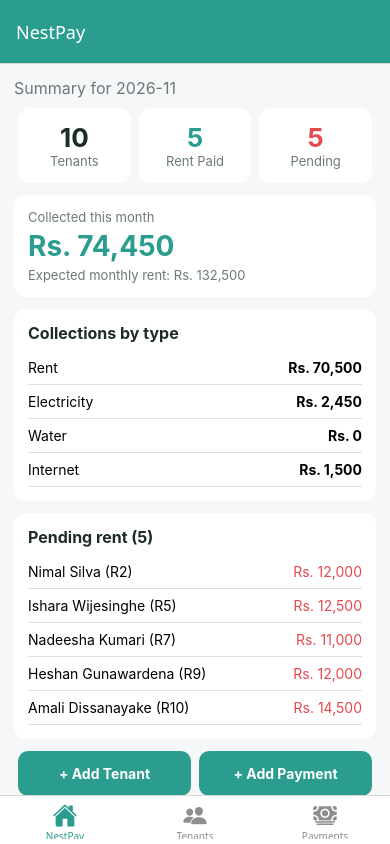
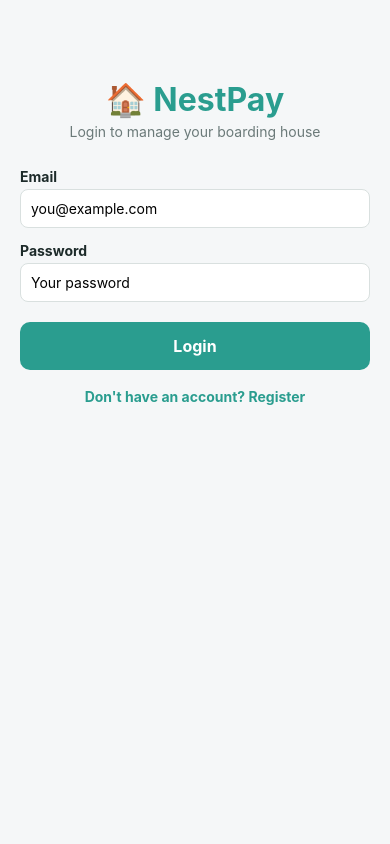
Before and after one commit to 2022ict38/NestPay, a React Native app: screen /Login in a window 390 px wide. Built offline with nearby package versions, Linux system fonts and the light colour scheme.

Commit message:
Add login screen and session handling

```diff
--- a/src/navigation/AppNavigator.js
+++ b/src/navigation/AppNavigator.js
@@ -1,3 +1,8 @@
+import { useEffect, useState } from "react";
+import { ActivityIndicator, View } from "react-native";
+import LoginScreen from "../screens/LoginScreen";
+import RegisterScreen from "../screens/RegisterScreen";
+import { getSessionUser } from "../storage/authStorage";
 import { NavigationContainer } from "@react-navigation/native";
 import { createNativeStackNavigator } from "@react-navigation/native-stack";
 import { createBottomTabNavigator } from "@react-navigation/bottom-tabs";
@@ -33,11 +38,28 @@ function Tabs() {
 }
 
 export default function AppNavigator() {
+  const [initial, setInitial] = useState(null);
+
+  // Already logged in? Skip the login screen
+  useEffect(() => {
+    getSessionUser().then((u) => setInitial(u ? "Main" : "Login"));
+  }, []);
+
+  if (!initial)
+    return (
+      <View style={{ flex: 1, justifyContent: "center" }}>
+        <ActivityIndicator size="large" color={colors.primary} />
+      </View>
+    );
+
   return (
     <NavigationContainer>
       <Stack.Navigator
+        initialRouteName={initial}
         screenOptions={{ headerStyle: { backgroundColor: colors.primary }, headerTintColor: "#fff" }}
       >
+        <Stack.Screen name="Login" component={LoginScreen} options={{ headerShown: false }} />
+        <Stack.Screen name="Register" component={RegisterScreen} options={{ headerShown: false }} />
         <Stack.Screen name="Main" component={Tabs} options={{ headerShown: false }} />
         <Stack.Screen name="TenantDetail" component={TenantDetailScreen} options={{ title: "Tenant Details" }} />
         <Stack.Screen name="AddTenant" component={AddTenantScreen} options={{ title: "Add Tenant" }} />
--- /dev/null
+++ b/src/screens/LoginScreen.js
@@ -0,0 +1,59 @@
+import { useState } from "react";
+import { ScrollView, Text, TextInput, TouchableOpacity, Alert, StyleSheet } from "react-native";
+import { loginUser } from "../storage/authStorage";
+import { colors } from "../theme";
+
+export default function LoginScreen({ navigation }) {
+  const [email, setEmail] = useState("");
+  const [password, setPassword] = useState("");
+
+  const onLogin = async () => {
+    if (!email.trim() || !password)
+      return Alert.alert("Missing data", "Enter your email and password.");
+
+    const result = await loginUser(email, password);
+    if (!result.ok) return Alert.alert("Login failed", result.message);
+
+    navigation.replace("Main");
+  };
+
+  return (
+    <ScrollView style={s.container} contentContainerStyle={s.content}>
+      <Text style={s.logo}>🏠 NestPay</Text>
+      <Text style={s.subtitle}>Login to manage your boarding house</Text>
+
+      <Text style={s.label}>Email</Text>
+      <TextInput
+        style={s.input}
+        value={email}
+        onChangeText={setEmail}
+        keyboardType="email-address"
+        autoCapitalize="none"
+        placeholder="you@example.com"
+      />
+
+      <Text style={s.label}>Password</Text>
+      <TextInput style={s.input} value={password} onChangeText={setPassword} secureTextEntry placeholder="Your password" />
+
+      <TouchableOpacity style={s.btn} onPress={onLogin}>
+        <Text style={s.btnText}>Login</Text>
+      </TouchableOpacity>
+
+      <TouchableOpacity onPress={() => navigation.navigate("Register")}>
+        <Text style={s.link}>Don't have an account? Register</Text>
+      </TouchableOpacity>
+    </ScrollView>
+  );
+}
+
+const s = StyleSheet.create({
+  container: { flex: 1, backgroundColor: colors.bg },
+  content: { padding: 20, paddingTop: 80 },
+  logo: { fontSize: 32, fontWeight: "bold", textAlign: "center", color: colors.primary },
+  subtitle: { textAlign: "center", color: colors.sub, marginBottom: 28, marginTop: 4 },
+  label: { fontWeight: "bold", marginBottom: 4, color: colors.text },
+  input: { borderWidth: 1, borderColor: colors.border, backgroundColor: "#fff", borderRadius: 8, padding: 10, marginBottom: 14 },
+  btn: { backgroundColor: colors.primary, padding: 14, borderRadius: 10, alignItems: "center", marginTop: 6 },
+  btnText: { color: "#fff", fontWeight: "bold", fontSize: 16 },
+  link: { textAlign: "center", color: colors.primary, marginTop: 18, fontWeight: "bold" },
+});
--- a/src/screens/RegisterScreen.js
+++ b/src/screens/RegisterScreen.js
@@ -1,6 +1,6 @@
 import { useState } from "react";
 import { ScrollView, Text, TextInput, TouchableOpacity, Alert, StyleSheet } from "react-native";
-import { registerUser } from "../storage/authStorage";
+import { registerUser, setSession } from "../storage/authStorage";
 import { colors } from "../theme";
 
 export default function RegisterScreen({ navigation }) {
@@ -21,6 +21,8 @@ export default function RegisterScreen({ navigation }) {
 
     const result = await registerUser({ name, email, password });
     if (!result.ok) return Alert.alert("Registration failed", result.message);
+
+    await setSession(result.user.id);
 
     Alert.alert("Success", "Account created!", [
       { text: "OK", onPress: () => navigation.replace("Main") },
@@ -54,6 +56,12 @@ export default function RegisterScreen({ navigation }) {
       <TouchableOpacity style={s.btn} onPress={onRegister}>
         <Text style={s.btnText}>Register</Text>
       </TouchableOpacity>
+
+      <TouchableOpacity onPress={() => navigation.navigate("Login")}>
+        <Text style={{ textAlign: "center", color: colors.primary, marginTop: 18, fontWeight: "bold" }}>
+          Already have an account? Login
+        </Text>
+      </TouchableOpacity>
     </ScrollView>
   );
 }
--- a/src/storage/authStorage.js
+++ b/src/storage/authStorage.js
@@ -18,3 +18,30 @@ export async function registerUser({ name, email, password }) {
   await AsyncStorage.setItem(USERS_KEY, JSON.stringify([...users, user]));
   return { ok: true, user };
 }
+
+const SESSION_KEY = "nestpay_session";
+
+export async function loginUser(email, password) {
+  const users = await getUsers();
+  const user = users.find(
+    (u) => u.email === email.trim().toLowerCase() && u.password === password
+  );
+  if (!user) return { ok: false, message: "Incorrect email or password." };
+  await AsyncStorage.setItem(SESSION_KEY, user.id);
+  return { ok: true, user };
+}
+
+export async function setSession(userId) {
+  await AsyncStorage.setItem(SESSION_KEY, userId);
+}
+
+export async function getSessionUser() {
+  const id = await AsyncStorage.getItem(SESSION_KEY);
+  if (!id) return null;
+  const users = await getUsers();
+  return users.find((u) => u.id === id) || null;
+}
+
+export async function logout() {
+  await AsyncStorage.removeItem(SESSION_KEY);
+}
```
